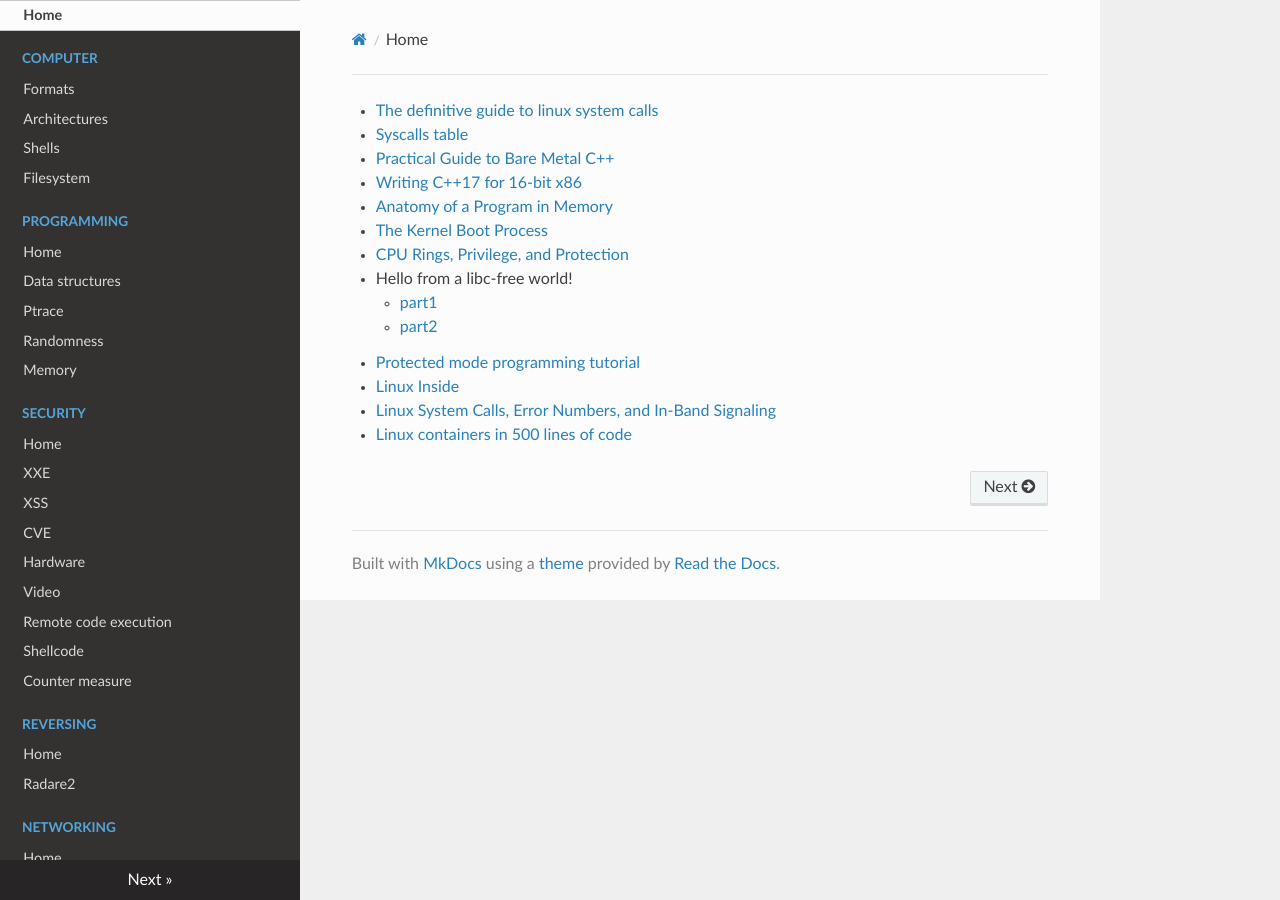
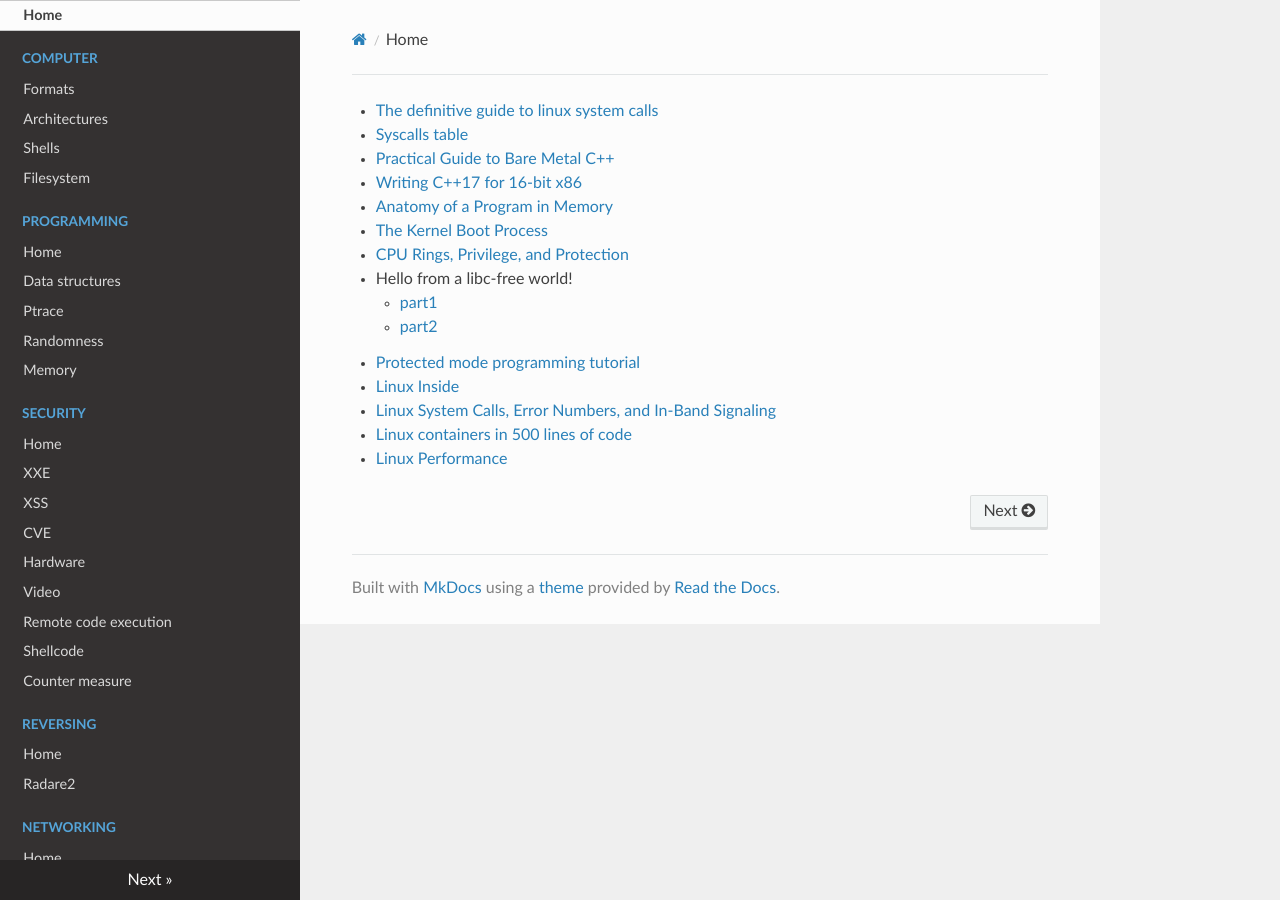
Before and after one commit to gipi/low-level, an MkDocs documentation site: the page built from docs/index.md, in a window 1280 px wide. Built offline with MkDocs 1.6.1, drawn with Linux system fonts in a browser that asks for light colours; nearby versions of some CDN libraries; old or Windows-style settings are respelled for this version of MkDocs.

Commit message:
Add link.

```diff
--- a/docs/index.md
+++ b/docs/index.md
@@ -13,3 +13,4 @@
  - [Linux Inside](https://www.gitbook.com/book/0xax/linux-insides/details)
  - [Linux System Calls, Error Numbers, and In-Band Signaling](http://nullprogram.com/blog/2016/09/23/)
  - [Linux containers in 500 lines of code](https://blog.lizzie.io/linux-containers-in-500-loc.html)
+ - [Linux Performance](http://www.brendangregg.com/linuxperf.html)
```
